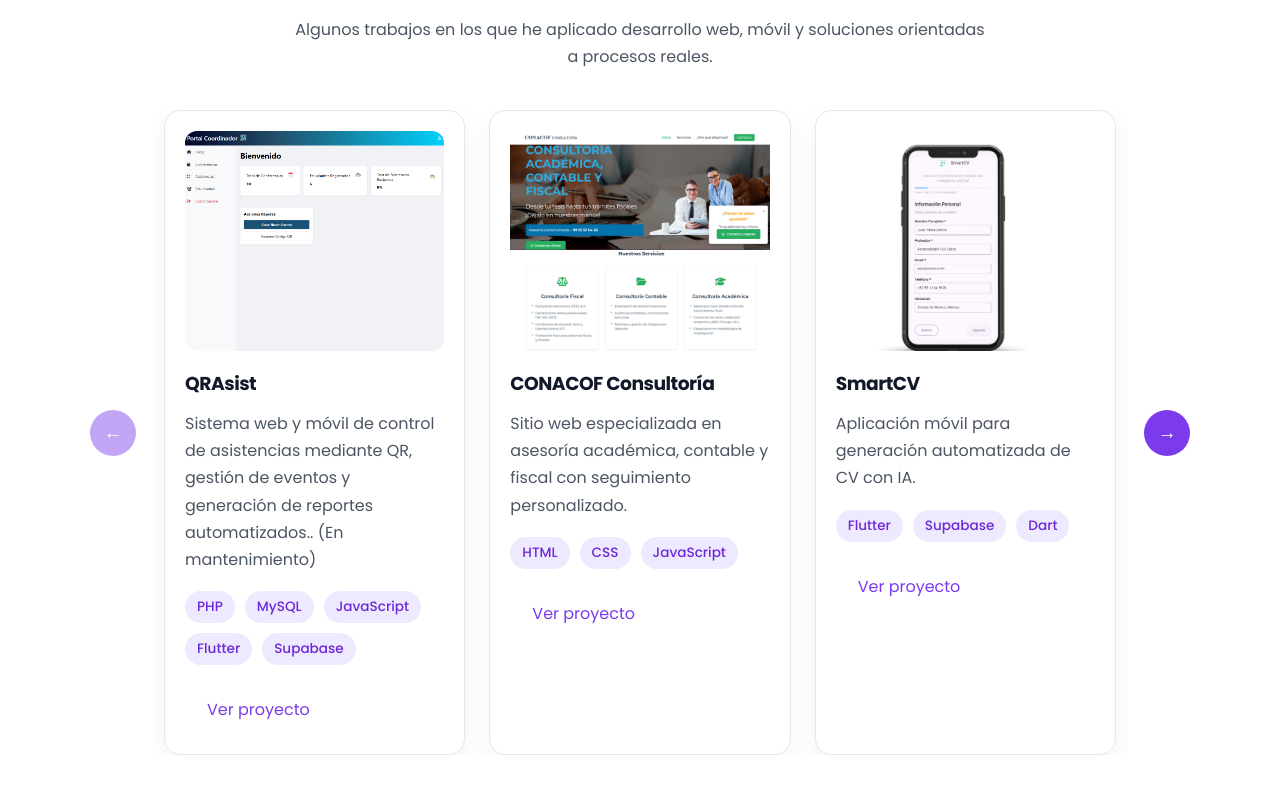
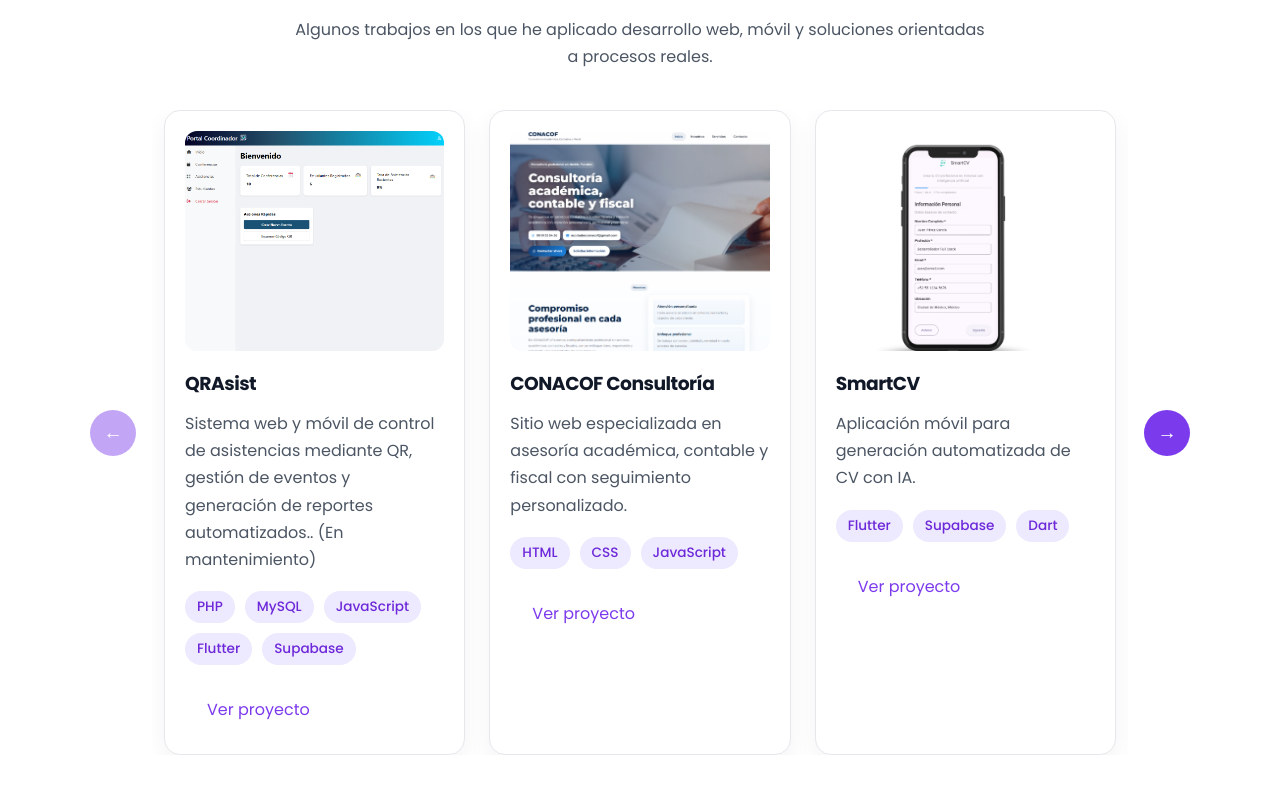
Before and after one commit to JoelCauichP/portfolio-react, a React (Vite) app: page / in a window 1280 px wide. Shown: the part 4377-5170 px from the top of the page. Built offline with nearby package versions, Linux system fonts and the light colour scheme.

Commit message:
agregar-editar-proyectos

```diff
--- a/src/data/projects.js
+++ b/src/data/projects.js
@@ -11,7 +11,7 @@
     description: "Sitio web especializada en asesoría académica, contable y fiscal con seguimiento personalizado.",
     tech: ["HTML", "CSS", "JavaScript"],
     link: "https://conafort.netlify.app/",
-    image: "/images/conacof-sitioweb.png",
+    image: "/images/conacof-sitioweb2.png",
   },
   {
     title: "SmartCV",
@@ -24,7 +24,7 @@
     title: "Plano Carnívoro",
     description: "Página web interactiva para amantes de la comida carnívora, con diseño moderno y experiencia de usuario optimizada.",
     tech: ["React", "JavaScript", "CSS", "HTML"],
-    link: "#",
+    link: "https://planocarnivoro.netlify.app/",
     image: "/images/planocarnivoro.png",
   },
 ];
```
Also changed, not shown: public/images/conacof-sitioweb2.png (added).
